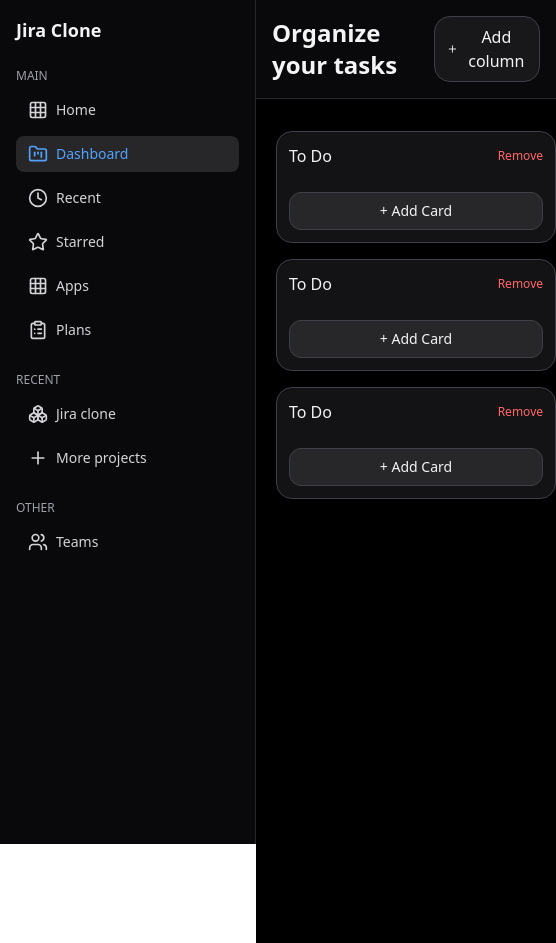
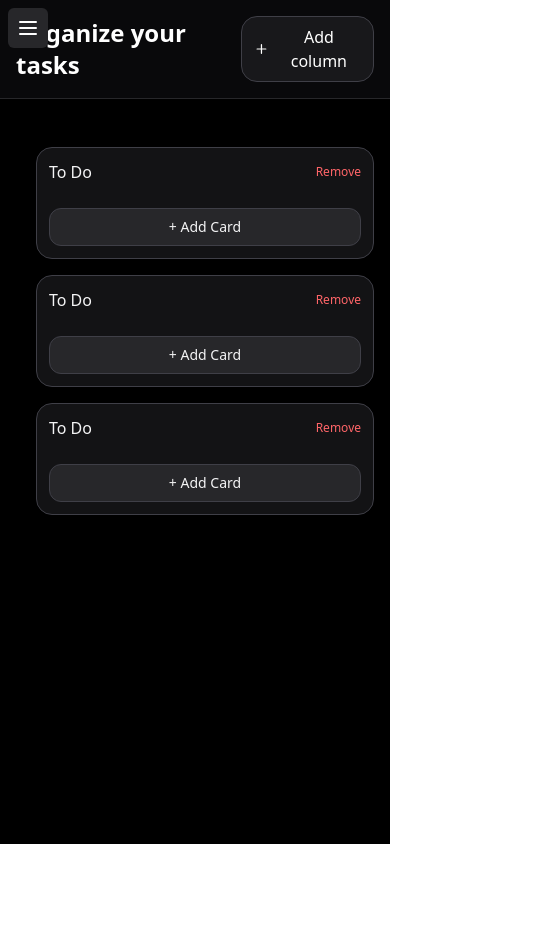
Before and after one commit to devrloper/JiraClone, a React (Vite) app: page / in a window 390 px wide. Shown: the whole page, 556 px wide, since content can reach past the window. After the commit the page ends 844 px from the top, so only its background shows below. Built offline with nearby package versions, Linux system fonts and the light colour scheme.

Commit message:
Add:adding toogle button in sidebar or correcting responsivness

```diff
--- a/src/Components/Board.jsx
+++ b/src/Components/Board.jsx
@@ -1,83 +1,95 @@
-import { DndContext, DragOverlay, closestCorners } from "@dnd-kit/core"; //libraray of dndkit used for drag and drop
-import { Plus, X } from "lucide-react"; //icons import
+import { DndContext, DragOverlay, closestCorners } from "@dnd-kit/core";   // import from dnd-kit for drag & drop
+// icons from lucide-react
+import { Plus, X } from "lucide-react";
+// react hooks
 import { useState, useMemo } from "react";
+// custom store hook
 import { useBoard } from "../Utilities/Store/Store";
+// column component
 import Column from "./Column";
+
+// Yai function cardId ka pta lagae ga kay kis column may hai
 function findColumnIdByCardId(columns, cardId) {
-  //Yai  cardid ka pta lagae ga kay kis column may hai
   return (
-    Object.values(columns).find((c) => c.cardIds.includes(cardId))?.id || null //first convert all the columns to arrray and then find column in which the card lies agr column mil gya to return id otherwise null return
+    Object.values(columns).find((c) => c.cardIds.includes(cardId))?.id || null // first convert all columns to array and find card column
   );
 }
+
 function Board() {
-  //this gets columns ,movecard,add column from store
+  // get columns, moveCard, addColumn from store
   const columns = useBoard((s) => s.columns);
   const moveCard = useBoard((s) => s.moveCard);
   const addColumn = useBoard((s) => s.addColumn);
 
-  const [activeCardId, setActiveCardId] = useState(null); //drag kertay waqt jo card active hai us ki id save kry ga
-  const [isOpen, setIsOpen] = useState(false); //used for modal is it open or not
-  const [colName, setColName] = useState(""); //new column ka name rakhnay kay leyai state
+  // drag kertay waqt active card ka id save karega
+  const [activeCardId, setActiveCardId] = useState(null);
+  // modal open/close state
+  const [isOpen, setIsOpen] = useState(false);
+  // new column name
+  const [colName, setColName] = useState("");
 
-  const columnList = useMemo(() => Object.values(columns), [columns]); //use meo used taa kay recalculate na ho
+  // convert columns object → array, useMemo taa kay unnecessary re-render na ho
+  const columnList = useMemo(() => Object.values(columns), [columns]);
 
+  // new column add karne ka function
   const handleAddColumn = () => {
-    //new column add kernay ka function
     if (colName.trim() !== "") {
-      //trim khali spaces hata deta hai agay or peechay say name ki
-      addColumn(colName);
-      setColName("");
-      setIsOpen(false); //modal bund ho ga
+      addColumn(colName); // store me column add
+      setColName(""); // input reset
+      setIsOpen(false); // modal close
     }
   };
 
   return (
-    //drag and drop rraper component
+    // drag and drop wrapper component
     <DndContext
-      collisionDetection={closestCorners} ///decides item drag hotay waqt kidher drop ho ga
-      onDragStart={(e) => setActiveCardId(e.active.id)} //saves the card id
+      collisionDetection={closestCorners} // decides item drag hotay waqt kidher drop hoga
+      onDragStart={(e) => setActiveCardId(e.active.id)} // saves the card id
       onDragEnd={(e) => {
-        const { active, over } = e; //active means jo drag ho ga over means jo drop ho ga
-        setActiveCardId(null); //drag done id clear
-        if (!over) return; //agr card kahi drop hoa hi nhi to next code dont run
-        const fromColId = findColumnIdByCardId(columns, active.id);
+        const { active, over } = e; // active = jo drag ho raha, over = jahan drop karna
+        setActiveCardId(null); // drag done id clear
+        if (!over) return; // agr drop hua hi nahi to kuch mat karo
+
+        const fromColId = findColumnIdByCardId(columns, active.id); // source column
         const toColId =
-          findColumnIdByCardId(columns, over.id) ||
+          findColumnIdByCardId(columns, over.id) || // destination column
           (columns[over.id] ? over.id : null);
 
-        if (!fromColId || !toColId) return; //starting or destination idna milay to no card moved
-        const toIds = columns[toColId].cardIds; //destination columns ki card ki id ki list leta hai
+        if (!fromColId || !toColId) return; // starting or destination missing → no move
+        const toIds = columns[toColId].cardIds; // destination column ke card ids
         const overIndex = toIds.indexOf(over.id);
         const toIndex = overIndex >= 0 ? overIndex : toIds.length;
 
-        moveCard({ fromColId, toColId, cardId: active.id, toIndex }); //shift card to one column to other
+        // shift card from one column to another
+        moveCard({ fromColId, toColId, cardId: active.id, toIndex });
       }}
     >
+      {/* Page Wrapper */}
+      <div className="bg-black min-h-screen ">
         {/* Fixed Header */}
-
-      <header className="top-0 left-64 right-0 border-b border-zinc-800 bg-zinc-950 p-4 z-40">
+        <header className=" border-b border-zinc-800 bg-zinc-950 p-4 z-30">
           <div className="mx-auto flex max-w-7xl items-center justify-between">
-          <h1 className="text-2xl font-bold">Organize your tasks</h1>
+            <h1 className="text-2xl font-bold text-white">
+              Organize your tasks
+            </h1>
+            {/* Add Column Button (Header) */}
             <button
               onClick={() => setIsOpen(true)}
-            className="inline-flex items-center gap-2 rounded-2xl border border-zinc-700 bg-zinc-900 px-3 py-2 cursor-pointer"
+              className="inline-flex items-center gap-2 rounded-2xl border border-zinc-700 bg-zinc-900 px-3 py-2 text-white hover:bg-zinc-800"
             >
-            <Plus className="h-4 w-4  " /> Add column
+              <Plus className="h-4 w-4" /> Add column
             </button>
           </div>
         </header>
 
-      <div className="bg-black min-h-screen  ">
-        {/* Columns Grid */}
-
-        {/* Add Column Button only inside Board */}
-        <div className="flex justify-end p-4   ">
-
-        </div>
-        <div className="flex flex-col  lg:flex-row gap-4  sm:overflow-x-auto">
+        {/* Columns Container */}
+        <div className="flex flex-col lg:flex-row gap-4 overflow-auto px-4 mt-12   h-130">
           {columnList.map((col) => (
-            <div className="min-w-[300px] flex-shrink-0  ">
-              <Column key={col.id} col={col} />
+            <div
+              key={col.id}
+              className="min-w-[300px] flex-shrink-0"
+            >
+              <Column col={col} />
             </div>
           ))}
         </div>
@@ -87,28 +99,33 @@
           <div className="fixed inset-0 bg-black/60 flex items-center justify-center z-50">
             <div className="bg-zinc-900 p-6 rounded-2xl shadow-lg w-96">
               <div className="flex justify-between items-center mb-4">
-                <h2 className="text-lg font-semibold">Add New Column</h2>
+                <h2 className="text-lg font-semibold text-white">
+                  Add New Column
+                </h2>
+                {/* Close Modal Button */}
                 <button onClick={() => setIsOpen(false)}>
                   <X className="h-5 w-5 text-zinc-400 hover:text-zinc-200" />
                 </button>
               </div>
+              {/* Column Name Input */}
               <input
                 type="text"
                 value={colName}
                 onChange={(e) => setColName(e.target.value)}
                 placeholder="Enter column name"
-                className="w-full rounded-lg border border-zinc-700 bg-zinc-800 px-3 py-2 text-sm focus:outline-none focus:ring-2 focus:ring-blue-500"
+                className="w-full rounded-lg border border-zinc-700 bg-zinc-800 px-3 py-2 text-sm text-white focus:outline-none focus:ring-2 focus:ring-blue-500"
               />
+              {/* Modal Buttons */}
               <div className="mt-4 flex justify-end gap-2">
                 <button
                   onClick={() => setIsOpen(false)}
-                  className="px-4 py-2 rounded-lg bg-zinc-800 border border-zinc-700 hover:bg-zinc-700"
+                  className="px-4 py-2 rounded-lg bg-zinc-800 border border-zinc-700 text-white hover:bg-zinc-700"
                 >
                   Cancel
                 </button>
                 <button
                   onClick={handleAddColumn}
-                  className="px-4 py-2 rounded-lg bg-blue-600 hover:bg-blue-700 cursor-pointer"
+                  className="px-4 py-2 rounded-lg bg-blue-600 text-white hover:bg-blue-700 cursor-pointer"
                 >
                   Add
                 </button>
@@ -117,12 +134,13 @@
           </div>
         )}
       </div>
-      {/* Drag Overlay */}
+
+      {/* Drag Overlay → dragging card preview */}
       <DragOverlay>
         {activeCardId ? (
-          <div className="w-[20rem] rounded-2xl  border-zinc-700 bg-zinc-800 p-3 shadow-lg ">
+          <div className="w-[15.5rem] rounded-2xl border border-zinc-700 bg-zinc-800 p-3 shadow-lg">
             <div className="flex items-center gap-2">
-              <div className="text-sm">
+              <div className="text-sm text-white">
                 {useBoard.getState().cards[activeCardId]?.title}
               </div>
             </div>
--- a/src/Components/Sidebar.jsx
+++ b/src/Components/Sidebar.jsx
@@ -1,4 +1,4 @@
-
+import { useState } from "react";
 import {
   Star,
   Clock,
@@ -8,10 +8,13 @@
   Plus,
   Boxes,
   Users,
-  Settings,
+  Menu,
+  X,
 } from "lucide-react";
 
 function Sidebar({ active, setActive }) {
+  const [isOpen, setIsOpen] = useState(false);
+
   const menuSections = [
     {
       title: "Main",
@@ -33,16 +36,44 @@
     },
     {
       title: "Other",
-      items: [
-        { id: "teams", label: "Teams", icon: <Users className="h-5 w-5" /> },
-        // { id: "settings", label: "Settings", icon: <Settings className="h-5 w-5" /> },
-      ],
+      items: [{ id: "teams", label: "Teams", icon: <Users className="h-5 w-5" /> }],
     },
   ];
 
   return (
-    <div className="fixed h-full lg:h-full sm:fixed  top-0 left-0 w-64 p-4 flex flex-col text-sm z-30 bg-zinc-950 border-r border-zinc-800 ">
-      <h1 className="text-lg font-bold mb-6">Jira Clone</h1>
+    <>
+      {/* Toggle Button - sirf mobile screens pr dikhega */}
+      <button
+        className="lg:hidden p-2 text-white bg-zinc-800 rounded-md absolute top-2 left-2 z-50"
+        onClick={() => setIsOpen(true)}
+      >
+        <Menu className="h-6 w-6" />
+      </button>
+
+      {/* Backdrop - jab sidebar open hoga */}
+      {isOpen && (
+        <div
+          className="fixed inset-0 bg-black bg-opacity-50 z-40 lg:hidden"
+          onClick={() => setIsOpen(false)}
+        ></div>
+      )}
+
+      {/* Sidebar */}
+      <div
+        className={`fixed top-0 left-0 min-h-screen w-64 p-4 flex flex-col text-sm z-50 bg-zinc-950 border-r border-zinc-800 transform transition-transform duration-300
+          ${isOpen ? "translate-x-0" : "-translate-x-full"}
+          lg:translate-x-0 lg:static lg:block`}
+      >
+        {/* Close button - sirf mobile screens */}
+        <div className="flex items-center justify-between mb-6">
+          <h1 className="text-lg font-bold">Jira Clone</h1>
+          <button
+            className="lg:hidden p-2 rounded-md text-white"
+            onClick={() => setIsOpen(false)}
+          >
+            <X className="h-6 w-6" />
+          </button>
+        </div>
 
         <nav className="space-y-6">
           {menuSections.map((section, idx) => (
@@ -67,6 +98,7 @@
           ))}
         </nav>
       </div>
+    </>
   );
 }
 
--- a/src/Pages/Dashboard.jsx
+++ b/src/Pages/Dashboard.jsx
@@ -7,19 +7,17 @@
   const [active, setActive] = useState("dashboard");
 
   return (
-    <div className="flex  text-zinc-100   ">
+    < div className="flex  text-zinc-100 bg-black  ">
       {/* Sidebar */}
-      <div className="w-64 shrink-0 ">
+
         <Sidebar active={active} setActive={setActive} />
-      </div>
 
       {/* Main Content Area */}
-      <div className="flex-1 flex flex-col lg-h-auto ">
+
         <main className="flex-1 overflow-auto">
           {active === "home" && <Home />}
           {active === "dashboard" && <Board />}
         </main>
-      </div>
     </div>
   );
 }
```
Also changed, not shown: src/Components/Column.jsx (+6 -6 lines). Lines whose indentation alone changed are shown as unchanged.
